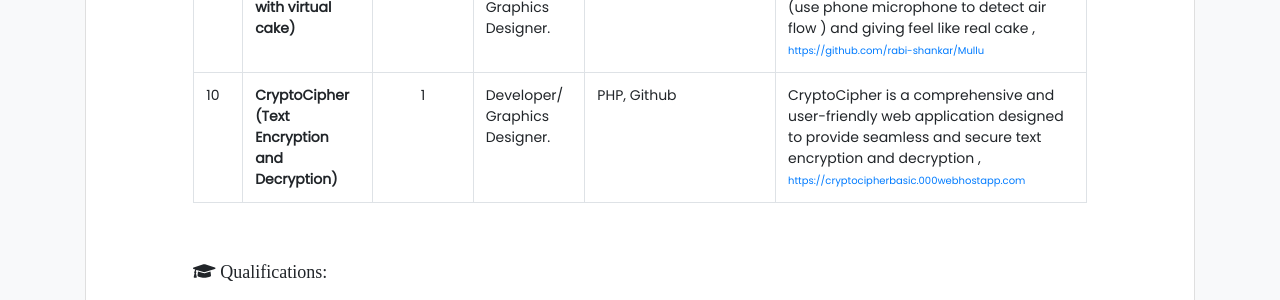
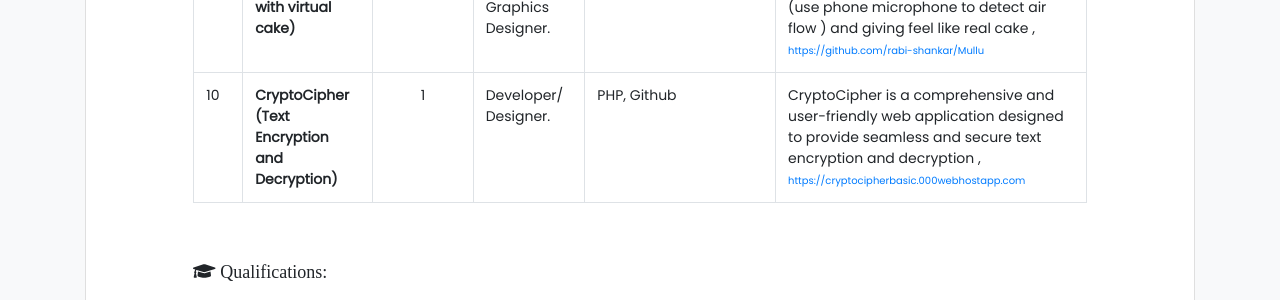
Before and after one commit to rabi-shankar/resume, a Jekyll site: the page built from index.html, in a window 1280 px wide and 900 px high, scrolled down 1510 px. Shown: the part 175-475 px from the top of the window. Built offline with Jekyll 4.4.1, drawn with Linux system fonts in a browser that asks for light colours; nearby versions of some CDN libraries; some web fonts are replaced.

Commit message:
Update resume.yml

```diff
--- a/_data/resume.yml
+++ b/_data/resume.yml
@@ -94,7 +94,7 @@ projects:
 
     - name: CryptoCipher (Text Encryption and Decryption)
       member: 1
-      role: Developer/ Graphics Designer.
+      role: Developer/ Designer.
       tools-technology: PHP, Github
       description: CryptoCipher is a comprehensive and user-friendly web application designed to provide seamless and secure text encryption and decryption
       url: https://cryptocipherbasic.000webhostapp.com
```
